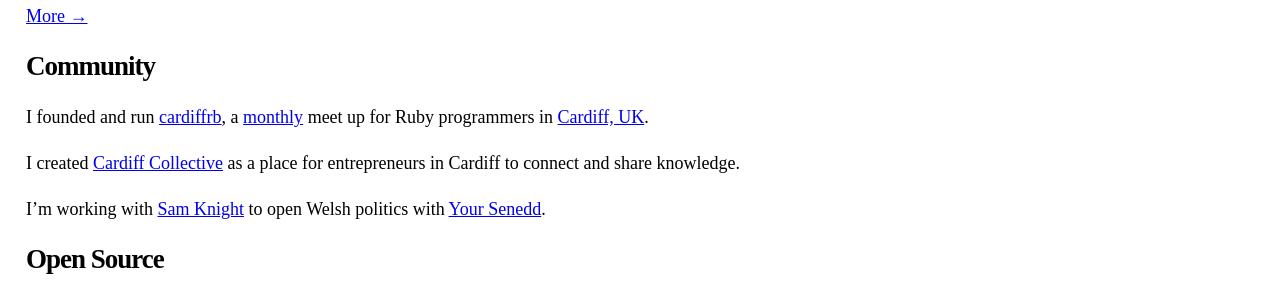
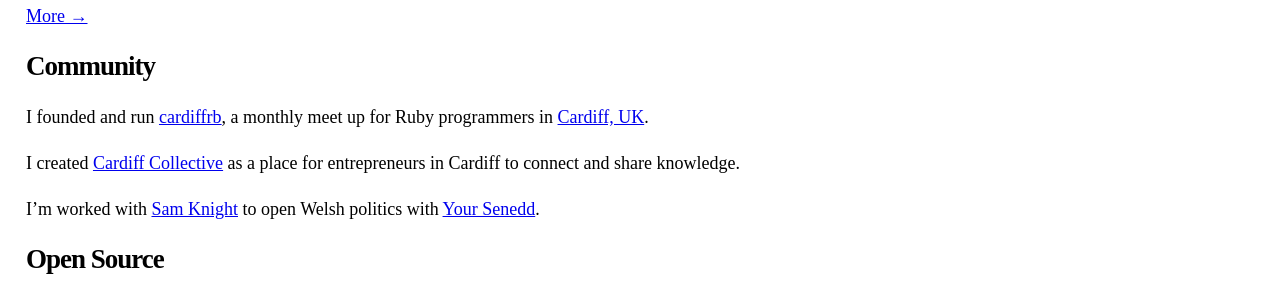
Before and after one commit to garethrees/garethrees.github.com, a Jekyll site: the page built from index.md, in a window 1280 px wide. Shown: the part 472-773 px from the top of the page. Built offline with Jekyll 4.4.1, drawn with Linux system fonts in a browser that asks for light colours.

Commit message:
Update some homepage URLs
* Remove cardiffrb lanyrd as we don't use it
* Replace broken URLs with archive.org links
* YourSenedd is past tense
* Remove trailing space

```diff
--- a/index.md
+++ b/index.md
@@ -17,11 +17,11 @@
 
 ## Community
 
-I founded and run [cardiffrb](http://cardiffrb.com), a [monthly](http://lanyrd.com/profile/cardiffrb/future) meet up for Ruby programmers in [Cardiff, UK](http://goo.gl/maps/5VuC8).
+I founded and run [cardiffrb](http://cardiffrb.com), a monthly meet up for Ruby programmers in [Cardiff, UK](http://goo.gl/maps/5VuC8).
 
-I created [Cardiff Collective](http://collective.cardiffstart.com) as a place for entrepreneurs in Cardiff to connect and share knowledge.
+I created [Cardiff Collective](http://web.archive.org/web/20140212012139/http://collective.cardiffstart.com/) as a place for entrepreneurs in Cardiff to connect and share knowledge.
 
-I'm working with [Sam Knight](http://samknight.co.uk) to open Welsh politics with [Your Senedd](http://www.yoursenedd.com).
+I'm worked with [Sam Knight](http://samknight.co.uk) to open Welsh politics with [Your Senedd](https://web.archive.org/web/20171020022609/http://yoursenedd.wales/).
 
 ## Open Source
 
```
